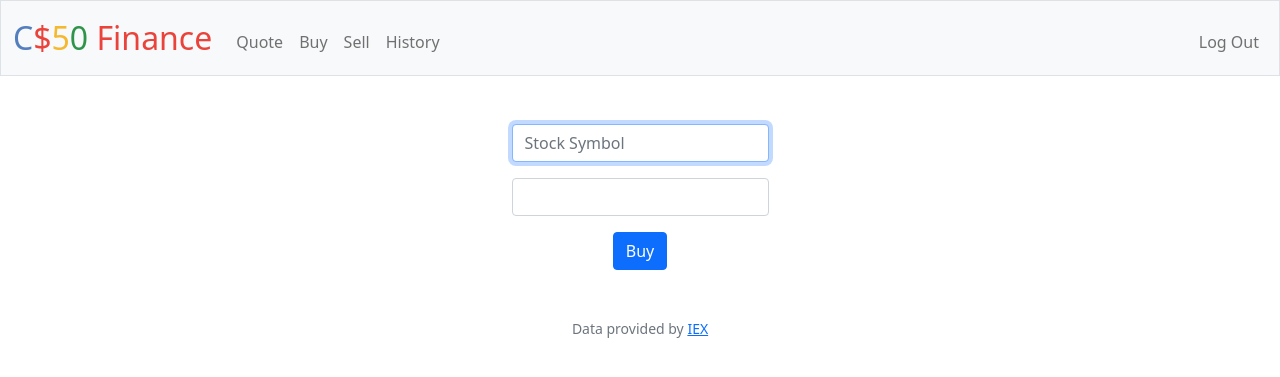
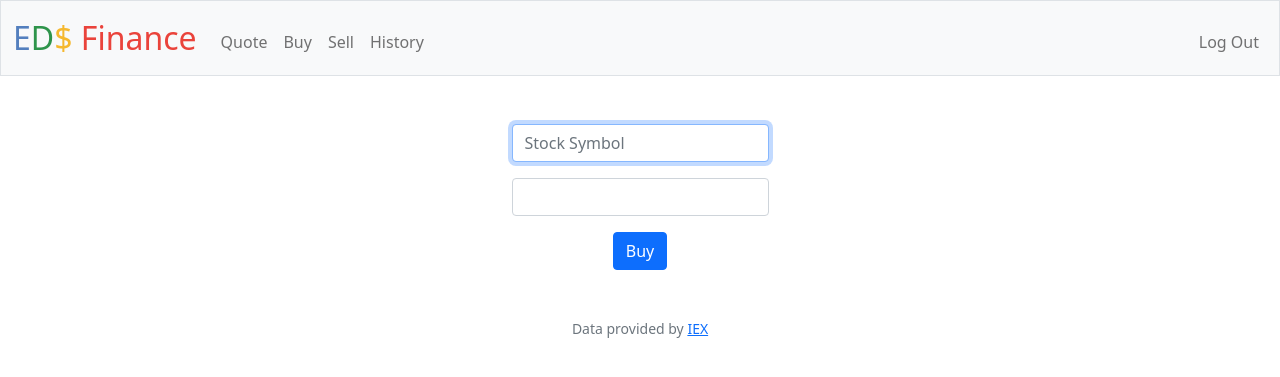
Before and after one commit to edondup/finance-website, a Flask app: page /buy in a window 1280 px wide. Shown: the top 377 px of the page. Run offline with Flask 3, Linux system fonts and the light colour scheme; a user stored in the database is signed in; some libraries are stand-ins or nearby versions.

Commit message:
added favicon to template

```diff
--- a/templates/layout.html
+++ b/templates/layout.html
@@ -12,11 +12,11 @@
         <script crossorigin="anonymous" src="https://cdn.jsdelivr.net/npm/bootstrap@5.1.3/dist/js/bootstrap.bundle.min.js" integrity="sha384-ka7Sk0Gln4gmtz2MlQnikT1wXgYsOg+OMhuP+IlRH9sENBO0LRn5q+8nbTov4+1p"></script>
 
         <!-- https://favicon.io/emoji-favicons/money-bag/ -->
-        <link href="/static/favicon.ico" rel="icon">
+        <link href="/static/favicon/favicon.ico" rel="icon">
 
         <link href="/static/styles.css" rel="stylesheet">
 
-        <title>C$50 Finance: {% block title %}{% endblock %}</title>
+        <title>ED$ Finance: {% block title %}{% endblock %}</title>
 
     </head>
 
@@ -24,7 +24,7 @@
 
         <nav class="bg-light border navbar navbar-expand-md navbar-light">
             <div class="container-fluid">
-                <a class="navbar-brand" href="/"><span class="blue">C</span><span class="red">$</span><span class="yellow">5</span><span class="green">0</span> <span class="red">Finance</span></a>
+                <a class="navbar-brand" href="/"><span class="blue">E</span><span class="green">D</span><span class="yellow">$ </span><span class="red">Finance</span></a>
                 <button aria-controls="navbar" aria-expanded="false" aria-label="Toggle navigation" class="navbar-toggler" data-bs-target="#navbar" data-bs-toggle="collapse" type="button">
                     <span class="navbar-toggler-icon"></span>
                 </button>
```
